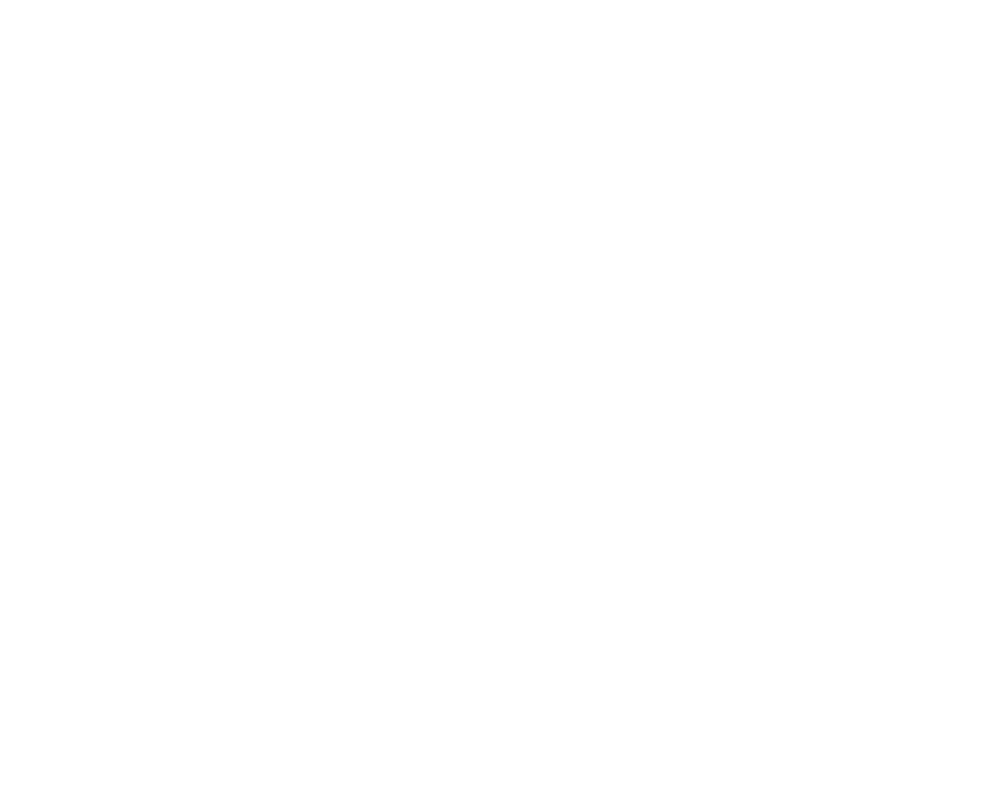
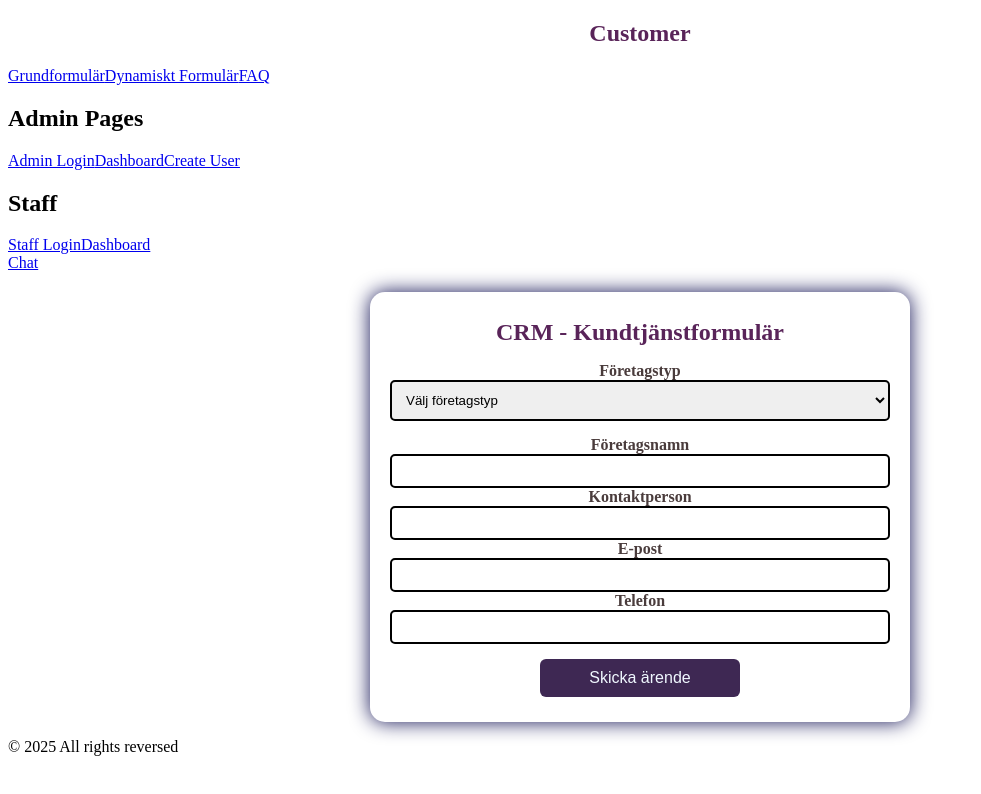
Before and after one commit to ShabanSulejmani/CRM-System, a React (Vite) app in the folder client/: page /dynamisk in a window 1280 px wide. Before the commit this address had no page. Shown: the top 794 px of the page, without its empty margins (0-981 px from the left). Built offline with nearby package versions, Linux system fonts and the light colour scheme.

Commit message:
dynamiska formulär

```diff
--- a/client/src/App.jsx
+++ b/client/src/App.jsx
@@ -2,6 +2,7 @@
 import { BrowserRouter as Router, Routes, Route } from 'react-router-dom';
 import Layout from './Layout';
 import Form from "./Form";
+import DynamiskForm from './DynamiskForm';  // Uppdaterad import
 
 // Import your pages
 import AdminCreateUser from './pages/AdminCreateUser';
@@ -9,7 +10,6 @@
 import AdminLogin from './pages/AdminLogin';
 import Chat from './pages/Chat';
 import Faq from './pages/Faq';
-import FormPage from './pages/FormPage';
 import StaffDashboard from './pages/StaffDashboard/Header';
 import StaffLogin from './pages/StaffLogin';
 
@@ -18,8 +18,11 @@
     <Router>
       <Routes>
         <Route path="/" element={<Layout />}>
-          {/* Nest all routes inside Layout */}
+          {/* Grundformulär som startsida */}
           <Route index element={<Form />} />
+
+          {/* Dynamiskt CRM-formulär på egen route */}
+          <Route path="dynamisk" element={<DynamiskForm />} />
 
           {/* Admin routes */}
           <Route path="admin">
--- /dev/null
+++ b/client/src/DynamiskForm.jsx
@@ -0,0 +1,265 @@
+import { useState } from 'react';
+
+function DynamicCRMForm() {
+  const [companyType, setCompanyType] = useState('');
+  const [formData, setFormData] = useState({
+    companyName: '',
+    contactPerson: '',
+    email: '',
+    phone: '',
+    serviceType: '',
+    bandwidth: '',
+    coverage: '',
+    carBrand: '',
+    bookingDate: '',
+    insuranceType: '',
+    policyNumber: '',
+    claimType: '',
+    ticketPriority: '',
+    description: ''
+  });
+
+  const handleInputChange = (e) => {
+    const { name, value } = e.target;
+    setFormData(prev => ({
+      ...prev,
+      [name]: value
+    }));
+  };
+
+  const handleSubmit = async (e) => {
+    e.preventDefault();
+    try {
+      const response = await fetch('/api/formsubmissions', {
+        method: 'POST',
+        headers: {
+          'Content-Type': 'application/json',
+        },
+        body: JSON.stringify({
+          companyType,
+          ...formData,
+          submittedAt: new Date().toISOString()
+        })
+      });
+
+      if (response.ok) {
+        alert('Formuläret har skickats!');
+        setFormData({
+          companyName: '',
+          contactPerson: '',
+          email: '',
+          phone: '',
+          serviceType: '',
+          bandwidth: '',
+          coverage: '',
+          carBrand: '',
+          bookingDate: '',
+          insuranceType: '',
+          policyNumber: '',
+          claimType: '',
+          ticketPriority: '',
+          description: ''
+        });
+        setCompanyType('');
+      }
+    } catch (error) {
+      console.error('Error:', error);
+      alert('Ett fel uppstod vid skickande av formuläret.');
+    }
+  };
+
+  const renderTelecomFields = () => (
+    <div>
+      <label htmlFor="serviceType">Tjänstetyp</label>
+      <select
+        name="serviceType"
+        value={formData.serviceType}
+        onChange={handleInputChange}
+      >
+        <option value="">Välj tjänstetyp</option>
+        <option value="broadband">Bredband</option>
+        <option value="mobile">Mobiltelefoni</option>
+        <option value="landline">Fast telefoni</option>
+        <option value="invoice">Fakturafrågor</option>
+      </select>
+
+      <label htmlFor="bandwidth">Bandbredd</label>
+      <input
+        type="text"
+        name="bandwidth"
+        placeholder="t.ex. 100/100 Mbit"
+        value={formData.bandwidth}
+        onChange={handleInputChange}
+      />
+
+      <label htmlFor="coverage">Täckningsområde</label>
+      <input
+        type="text"
+        name="coverage"
+        placeholder="t.ex. Stockholm, Göteborg"
+        value={formData.coverage}
+        onChange={handleInputChange}
+      />
+    </div>
+  );
+
+  const renderAutoRepairFields = () => (
+    <div>
+      <label htmlFor="carBrand">Bilmärke & Modell</label>
+      <input
+        type="text"
+        name="carBrand"
+        placeholder="t.ex. Volvo XC60"
+        value={formData.carBrand}
+        onChange={handleInputChange}
+      />
+
+      <label htmlFor="serviceType">Typ av service</label>
+      <select
+        name="serviceType"
+        value={formData.serviceType}
+        onChange={handleInputChange}
+      >
+        <option value="">Välj servicetyp</option>
+        <option value="maintenance">Vanlig service</option>
+        <option value="repair">Reparation</option>
+        <option value="inspection">Besiktning</option>
+        <option value="tire">Däckbyte</option>
+      </select>
+
+      <label htmlFor="bookingDate">Önskat servicedatum</label>
+      <input
+        type="date"
+        name="bookingDate"
+        value={formData.bookingDate}
+        onChange={handleInputChange}
+      />
+    </div>
+  );
+
+  const renderInsuranceFields = () => (
+    <div>
+      <label htmlFor="insuranceType">Försäkringstyp</label>
+      <select
+        name="insuranceType"
+        value={formData.insuranceType}
+        onChange={handleInputChange}
+      >
+        <option value="">Välj försäkringstyp</option>
+        <option value="home">Hemförsäkring</option>
+        <option value="car">Bilförsäkring</option>
+        <option value="life">Livförsäkring</option>
+        <option value="accident">Olycksfallsförsäkring</option>
+      </select>
+
+      <label htmlFor="policyNumber">Försäkringsnummer</label>
+      <input
+        type="text"
+        name="policyNumber"
+        placeholder="Ange försäkringsnummer"
+        value={formData.policyNumber}
+        onChange={handleInputChange}
+      />
+
+      <label htmlFor="claimType">Typ av ärende</label>
+      <select
+        name="claimType"
+        value={formData.claimType}
+        onChange={handleInputChange}
+      >
+        <option value="">Välj ärendetyp</option>
+        <option value="new">Nyteckning</option>
+        <option value="claim">Skadeanmälan</option>
+        <option value="change">Ändring av försäkring</option>
+        <option value="question">Allmän fråga</option>
+      </select>
+    </div>
+  );
+
+  const renderCustomerServiceFields = () => (
+    <div>
+      <label htmlFor="ticketPriority">Prioritet</label>
+      <select
+        name="ticketPriority"
+        value={formData.ticketPriority}
+        onChange={handleInputChange}
+      >
+        <option value="">Välj prioritet</option>
+        <option value="low">Låg</option>
+        <option value="medium">Medium</option>
+        <option value="high">Hög</option>
+      </select>
+
+      <label htmlFor="description">Beskrivning av ärende</label>
+      <textarea
+        name="description"
+        value={formData.description}
+        onChange={handleInputChange}
+        placeholder="Beskriv ärendet..."
+      />
+    </div>
+  );
+
+  return (
+    <div className="container">
+      <h1>CRM - Kundtjänstformulär</h1>
+      <form onSubmit={handleSubmit}>
+        <label htmlFor="companyType">Företagstyp</label>
+        <select
+          value={companyType}
+          onChange={(e) => setCompanyType(e.target.value)}
+        >
+          <option value="">Välj företagstyp</option>
+          <option value="telecom">Tele/Bredband</option>
+          <option value="autorepair">Bilverkstad</option>
+          <option value="insurance">Försäkring</option>
+        </select>
+
+        <label htmlFor="companyName">Företagsnamn</label>
+        <input
+          type="text"
+          name="companyName"
+          value={formData.companyName}
+          onChange={handleInputChange}
+          required
+        />
+
+        <label htmlFor="contactPerson">Kontaktperson</label>
+        <input
+          type="text"
+          name="contactPerson"
+          value={formData.contactPerson}
+          onChange={handleInputChange}
+          required
+        />
+
+        <label htmlFor="email">E-post</label>
+        <input
+          type="email"
+          name="email"
+          value={formData.email}
+          onChange={handleInputChange}
+          required
+        />
+
+        <label htmlFor="phone">Telefon</label>
+        <input
+          type="tel"
+          name="phone"
+          value={formData.phone}
+          onChange={handleInputChange}
+          required
+        />
+
+        {companyType === 'telecom' && renderTelecomFields()}
+        {companyType === 'autorepair' && renderAutoRepairFields()}
+        {companyType === 'insurance' && renderInsuranceFields()}
+        {companyType && renderCustomerServiceFields()}
+
+        <button type="submit">Skicka ärende</button>
+      </form>
+    </div>
+  );
+}
+
+export default DynamicCRMForm;
--- a/client/src/Layout.jsx
+++ b/client/src/Layout.jsx
@@ -16,13 +16,19 @@
               {/* Public Links */}
               <div>
                 <Link
-                  to="/Form"
+                  to="/form"
                   className="hover:text-blue-300 transition-colors"
                 >
-                  Contact Form
+                  Grundformulär
                 </Link>
                 <Link
-                  to="/FAQ"
+                  to="/dynamisk"
+                  className="hover:text-blue-300 transition-colors"
+                >
+                  Dynamiskt Formulär
+                </Link>
+                <Link
+                  to="/faq"
                   className="hover:text-blue-300 transition-colors"
                 >
                   FAQ
```
